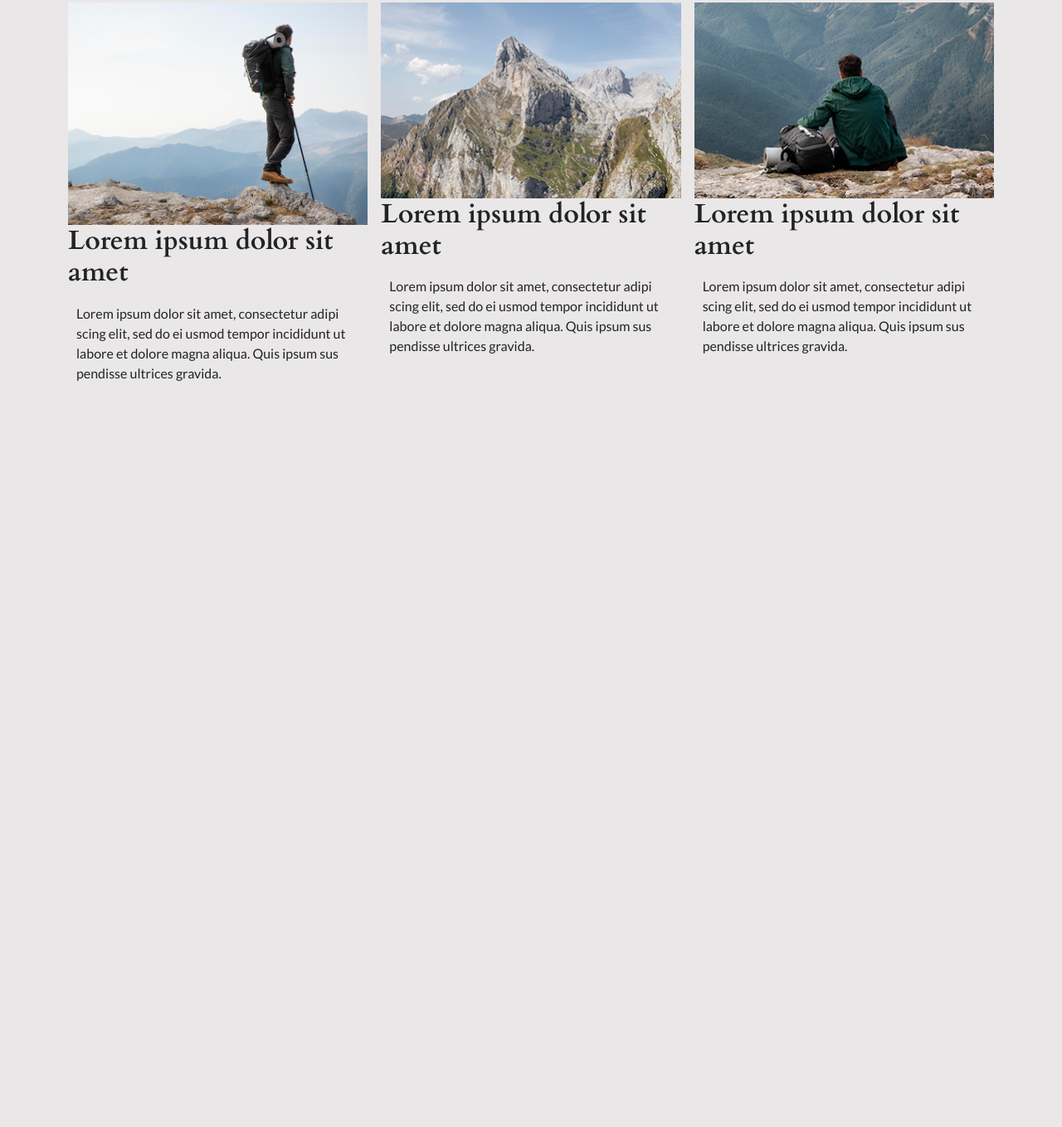
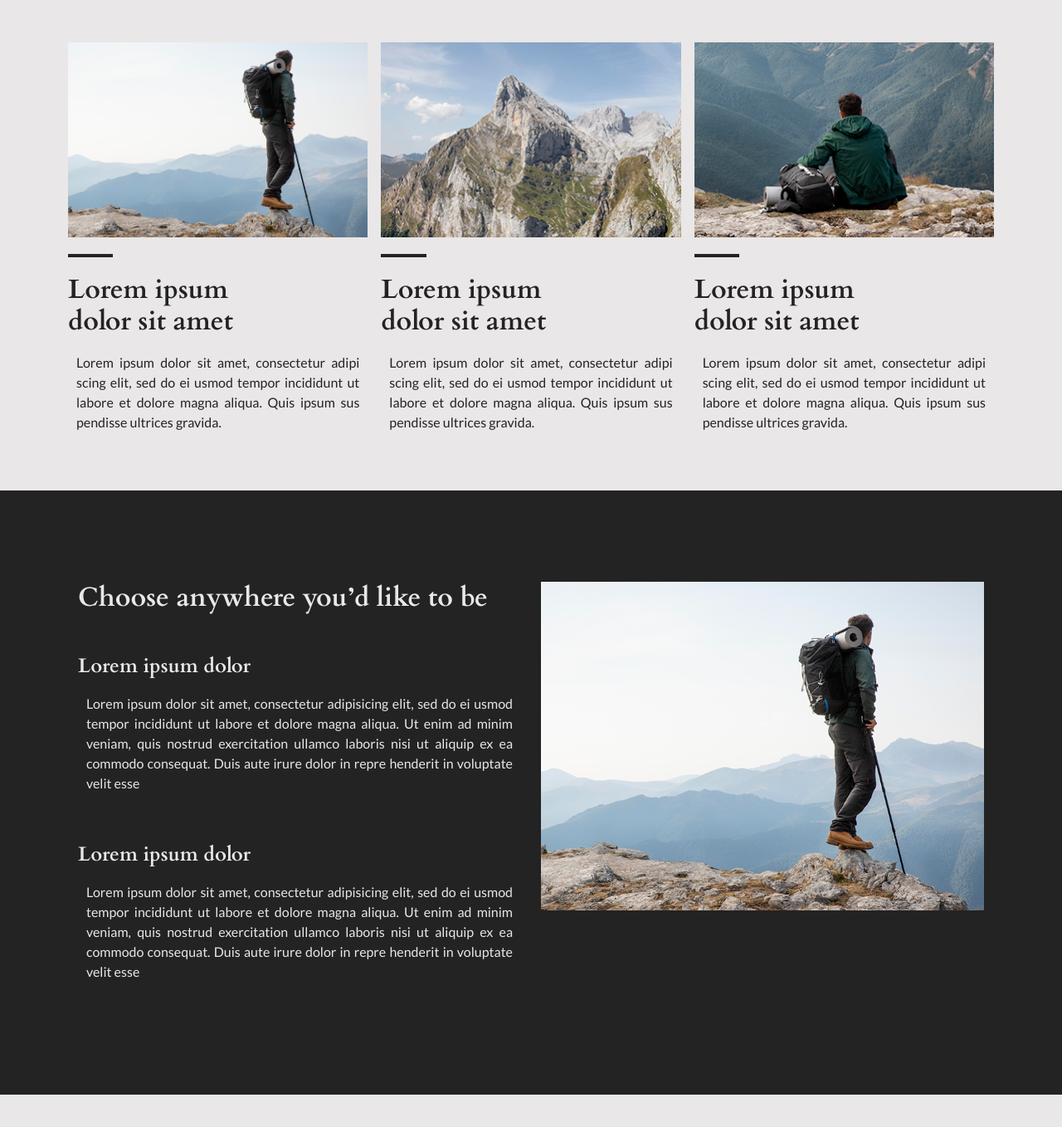
Before and after one commit to makaifox/My_log_landingpage, a plain HTML site: page index.html in a window 1280 px wide. Shown: the part 610-1968 px from the top of the page at 83% size. Before the commit the page ends 1202 px from the top, so only its background shows below. Drawn offline with Linux system fonts and the light colour scheme.

Commit message:
second section ready

```diff
--- a/assets/scss/style.scss
+++ b/assets/scss/style.scss
@@ -8,14 +8,19 @@ p {
   font-family: $text-font;
   font-weight: $medium-text-size;
   padding: 10px;
+  text-align: justify;
 }
 
-h1, h2 {
+h1, h2, h3 {
   font-family: $title-font;
   font-weight: $title-size;
 }
-
-
+h2 {
+  font-size: 2rem;
+}
+h3 {
+  font-size: 1.5rem;
+}
 
 body {
   background-color: $white;
@@ -41,30 +46,55 @@ nav{
   }
 }
 
+.mountain_image, .stand_image {
+  width: 100%;
+  height: auto;
+}
+
 .first-section {
   .col-12 {
     padding: 0 30px;
   }
 
-  .mountain_image {
-    width: 100%;
-    max-height: auto;
-  }
+
   .btn {
     font-family: $text-font;
     font-weight: $black-text-size;
     padding: 6px 40px !important;
     margin: 20px 0;
   }
+
+
   .blog_image {
     width: 100%;
-    max-width: 400px;
-    overflow: hidden;
+    height: 235px;
+    object-fit: cover;
+  }
+  hr {
+    margin: 20px 0;
+    border: solid 2px $black;
+    width: 15%;
+    opacity: 100%;
+
   }
 }
+
 .second-section {
   background-color: $black;
   color: $white;
+  padding: 5rem 0;
+
+  .row {
+    margin: 30px 0;
+  }
+
+  h3{
+    margin-top :50px;
+  }
+  .stand_image {
+    margin: 0 !important;
+    padding: 0 !important;
+  }
 }
 
 @media (min-width: 1000px) {
@@ -77,4 +107,5 @@ nav{
       padding:0 115px 0 30px;
     }
   }
+
 }
--- a/index.html
+++ b/index.html
@@ -37,7 +37,7 @@
   </header>
 
   <section class="container first-section ">
-    <div class="row">
+    <div class="row mb-5">
       <div class="col-12 col-md-6 text-center text-md-start">
         <h1>
           Travel to your dream destination
@@ -49,41 +49,62 @@
 
       </div>
       <div class="col">
-        <img src="assets/images/image1.png" class=" float-right mountain_image" ="mountain image">
+        <img src="assets/images/image1.png" class=" mountain_image" ="mountain image">
       </div>
     </div>
+
     <div class="row row-cols-1 row-cols-sm-2 row-cols-md-3 g-3">
-      <div class="col">
+      <div class="col blog-card">
           <img src="assets/images/image2.png" class="blog_image" alt="standing man image">
+          <hr/>
             <h2>
-              Lorem ipsum dolor sit amet
+              Lorem ipsum <br/>dolor sit amet
             </h2>
             <p class="card-text">Lorem ipsum dolor sit amet, consectetur adipi scing elit, sed do ei usmod tempor incididunt ut labore et dolore magna aliqua. Quis ipsum sus pendisse ultrices gravida.</p>
       </div>
-      <div class="col">
-        <img src="assets/images/image3.png" class="blog_image" alt="standing man image">
-          <h2>
-            Lorem ipsum dolor sit amet
+      <div class="col blog-card">
+        <img src="assets/images/image3.png" class="blog_image" alt="mountain image">
+        <hr/>
+        <h2>
+            Lorem ipsum <br/>dolor sit amet
           </h2>
           <p class="card-text">Lorem ipsum dolor sit amet, consectetur adipi scing elit, sed do ei usmod tempor incididunt ut labore et dolore magna aliqua. Quis ipsum sus pendisse ultrices gravida.</p>
       </div>
-    <div class="col">
-      <img src="assets/images/image4.png" class="blog_image" alt="standing man image">
-        <h2>
-          Lorem ipsum dolor sit amet
+    <div class="col blog-card">
+      <img src="assets/images/image4.png" class="blog_image" alt="resting man image">
+      <hr/>
+      <h2>
+          Lorem ipsum <br/>dolor sit amet
         </h2>
         <p class="card-text">Lorem ipsum dolor sit amet, consectetur adipi scing elit, sed do ei usmod tempor incididunt ut labore et dolore magna aliqua. Quis ipsum sus pendisse ultrices gravida.</p>
     </div>
 
     </div>
   </section>
-  <section class="second-section">
-    <div class="row">
-      <div class="col">
+  <section class="second-section ">
+    <div class="container">
+      <div class="row ">
+        <div class="col-12 col-lg-6 text-center text-md-start">
+          <h2>
+            Choose anywhere you’d like to be
+          </h2>
+          <h3>
+            Lorem ipsum dolor
+          </h3>
+          <p>
+            Lorem ipsum dolor sit amet, consectetur adipisicing elit, sed do ei usmod tempor incididunt ut labore et dolore magna aliqua. Ut enim ad minim veniam, quis nostrud exercitation ullamco laboris nisi ut aliquip ex ea commodo consequat. Duis aute irure dolor in repre henderit in voluptate velit esse
+          </p>
+          <h3>
+            Lorem ipsum dolor
+          </h3>
+          <p>
+            Lorem ipsum dolor sit amet, consectetur adipisicing elit, sed do ei usmod tempor incididunt ut labore et dolore magna aliqua. Ut enim ad minim veniam, quis nostrud exercitation ullamco laboris nisi ut aliquip ex ea commodo consequat. Duis aute irure dolor in repre henderit in voluptate velit esse
+          </p>
 
-      </div>
-      <div class="col">
-
+        </div>
+        <div class="col">
+          <img src="assets/images/image2.png" class=" stand_image" alt="standing man image">
+        </div>
       </div>
     </div>
 
```
Also changed, not shown: assets/css/style.css, 1 other file.
